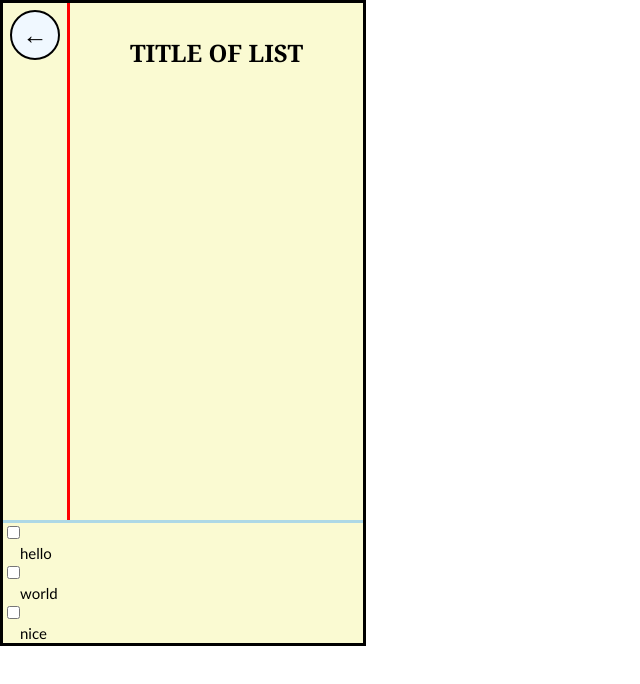
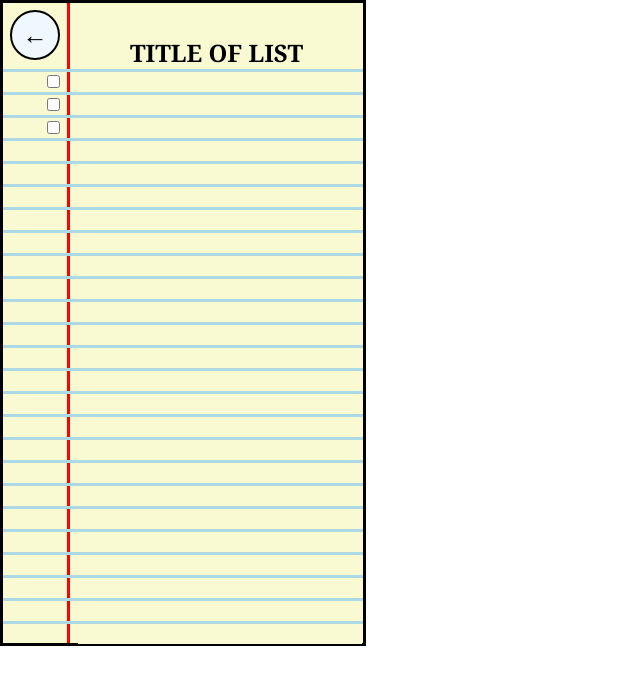
Before and after one commit to cvaldovinos/cs124-lab2, a React (Create React App) app in the folder listapp-react/: page / in a window 1280 px wide. Shown: the top 684 px of the page, without its empty margins (0-640 px from the left). Built offline with nearby package versions, Linux system fonts and the light colour scheme.

Commit message:
Implementing basic list structure, data editing

```diff
--- a/listapp-react/src/App.js
+++ b/listapp-react/src/App.js
@@ -1,85 +1,153 @@
 import './App.css';
 import './Lab1EmptyList.css';
 import LineList from './LineList.js';
-function App(props) {
+import {useState} from 'react';
+
+let initialData = [
+    {
+        key: 0,
+        value: "hello",
+        checked: "false",
+    },
+    {
+        key: 1,
+        value: "world",
+        checked: "false",
+    },
+    {
+        key: 2,
+        value: "nice",
+        checked: "false",
+    },
+    {
+        key: 3,
+        value: "",
+        checked: "false",
+    },
+    {
+        key: 4,
+        value: "",
+        checked: "false",
+    },
+    {
+        key: 5,
+        value: "",
+        checked: "false",
+    },
+    {
+        key: 6,
+        value: "",
+        checked: "false",
+    },
+    {
+        key: 7,
+        value: "",
+        checked: "false",
+    },
+    {
+        key: 8,
+        value: "",
+        checked: "false",
+    },
+    {
+        key: 9,
+        value: "",
+        checked: "false",
+    },
+    {
+        key: 10,
+        value: "",
+        checked: "false",
+    },
+    {
+        key: 11,
+        value: "",
+        checked: "false",
+    },
+    {
+        key: 12,
+        value: "",
+        checked: "false",
+    },
+    {
+        key: 13,
+        value: "",
+        checked: "false",
+    },
+    {
+        key: 14,
+        value: "",
+        checked: "false",
+    },
+    {
+        key: 15,
+        value: "",
+        checked: "false",
+    },
+    {
+        key: 16,
+        value: "",
+        checked: "false",
+    },
+    {
+        key: 17,
+        value: "",
+        checked: "false",
+    },
+    {
+        key: 18,
+        value: "",
+        checked: "false",
+    },
+    {
+        key: 19,
+        value: "",
+        checked: "false",
+    },
+    {
+        key: 20,
+        value: "",
+        checked: "false",
+    },
+    {
+        key: 21,
+        value: "",
+        checked: "false",
+    },
+    {
+        key: 22,
+        value: "",
+        checked: "false",
+    },
+    {
+        key: 23,
+        value: "",
+        checked: "false",
+    },
+    {
+        key: 24,
+        value: "",
+        checked: "false",
+    },
+
+
+];
+
+function App() {
+    const [list, setList] = useState(initialData);
+    function handleLineChange(lineId,value){
+        return (
+            setList(list.map(
+                p => p.key === lineId ? {...p, value:value} : p))
+                // p => p.key === lineId ? console.log('test') : p))
+        );
+    }
   return (
       <div id="container">
         <div id="button-div"><button class="back-button">&larr;</button></div>
         <div id="title"><h2>TITLE OF LIST</h2></div>
-          <LineList listData = {props.initialData}/>
-
-      {/*  <div class="all-lines" id="line1">*/}
-      {/*    <div class="checkboxes"><input type="checkbox" id="checkbox1"/></div>*/}
-      {/*    <div><input type="text" class="textboxes" id="textbox1" value="Tap to Add Note"/><br/></div>*/}
-      {/*  </div>*/}
-      {/*  <div class="all-lines" id="line2">*/}
-      {/*    <div class="checkboxes"><input type="checkbox" id="checkbox2"/></div>*/}
-      {/*    <div><input type="text" class="textboxes" id="textbox2" value="Buy Grisham book, John 2"/><br/></div>*/}
-      {/*  </div>*/}
-      {/*  <div class="all-lines" id="line3">*/}
-      {/*    <div class="checkboxes"><input type="checkbox" id="checkbox3"/></div>*/}
-      {/*    <div><input type="text" class="textboxes" id="textbox3" value="Buy Grisham book, John 3"/><br/></div>*/}
-      {/*  </div>*/}
-      {/*  <div class="all-lines" id="line4">*/}
-      {/*    <div class="checkboxes"><input type="checkbox" id="checkbox4"/></div>*/}
-      {/*    <div><input type="text" class="textboxes" id="textbox4" value="Buy Grisham book, John 4"/><br/></div>*/}
-      {/*  </div>*/}
-      {/*  <div class="all-lines" id="line5">*/}
-      {/*    <div class="checkboxes"><input type="checkbox" id="checkbox5"/></div>*/}
-      {/*    <div><input type="text" class="textboxes" id="textbox5" value="Buy Grisham book, John 5"/><br/></div>*/}
-      {/*  </div>*/}
-      {/*  <div class="all-lines" id="line6">*/}
-      {/*    <div class="checkboxes"><input type="checkbox" id="checkbox6"/></div>*/}
-      {/*    <div><input type="text" class="textboxes" id="textbox6" value="Buy Grisham book, John 6"/><br/></div>*/}
-      {/*  </div>*/}
-      {/*  <div class="all-lines" id="line7">*/}
-      {/*    <div class="checkboxes"><input type="checkbox" id="checkbox7"/></div>*/}
-      {/*    <div><input type="text" class="textboxes" id="textbox7" value="Buy Grisham book, John 7"/><br/></div>*/}
-      {/*  </div>*/}
-      {/*  <div class="all-lines" id="line8">*/}
-      {/*    <div class="checkboxes"><input type="checkbox" id="checkbox8"/></div>*/}
-      {/*    <div><input type="text" class="textboxes" id="textbox8" value="Buy Grisham book, John 8"/><br/></div>*/}
-      {/*  </div>*/}
-      {/*  <div class="all-lines" id="line9">*/}
-      {/*    <div class="checkboxes"><input type="checkbox" id="checkbox9"/></div>*/}
-      {/*    <div><input type="text" class="textboxes" id="textbox9" value="Buy Grisham book, John 9"/><br/></div>*/}
-      {/*  </div>*/}
-      {/*  <div class="all-lines" id="line10">*/}
-      {/*    <div class="checkboxes"><input type="checkbox" id="checkbox10"/></div>*/}
-      {/*    <div><input type="text" class="textboxes" id="textbox10" value="Buy Grisham book, John 10"/><br/></div>*/}
-      {/*  </div>*/}
-      {/*  <div class="all-lines" id="line11">*/}
-      {/*    <div class="checkboxes"><input type="checkbox" id="checkbox11"/></div>*/}
-      {/*    <div><input type="text" class="textboxes" id="textbox11" value="Buy Grisham book, John 11"/><br/></div>*/}
-      {/*  </div>*/}
-      {/*  <div class="all-lines" id="line12">*/}
-      {/*    <div class="checkboxes"><input type="checkbox" id="checkbox12"/></div>*/}
-      {/*    <div><input type="text" class="textboxes" id="textbox12" value="Buy Grisham book, John 12"/><br/></div>*/}
-      {/*  </div>*/}
-      {/*  <div class="all-lines" id="line13">*/}
-      {/*    <div class="checkboxes"><input type="checkbox" id="checkbox13"/></div>*/}
-      {/*    <div><input type="text" class="textboxes" id="textbox13" value="Buy Grisham book, John 13"/><br/></div>*/}
-      {/*  </div>*/}
-      {/*  <div class="all-lines" id="line14">*/}
-      {/*    <div class="checkboxes"><input type="checkbox" id="checkbox14"/></div>*/}
-      {/*    <div><input type="text" class="textboxes" id="textbox14" value="Buy Grisham book, John 14"/><br/></div>*/}
-      {/*  </div>*/}
-      {/*  <div class="all-lines" id="line15">*/}
-      {/*    <div class="checkboxes"><input type="checkbox" id="checkbox15"/></div>*/}
-      {/*    <div><input type="text" class="textboxes" id="textbox15" value="Buy Grisham book, John 15"/><br/></div>*/}
-      {/*  </div>*/}
-      {/*  <div class="all-lines" id="line16">*/}
-      {/*    <div class="checkboxes"><input type="checkbox" id="checkbox16"/></div>*/}
-      {/*    <div><input type="text" class="textboxes" id="textbox16" value="Buy Grisham book, John 16"/><br/></div>*/}
-      {/*  </div>*/}
-      {/*  <div class="all-lines" id="line17">*/}
-      {/*    <div class="checkboxes"><input type="checkbox" id="checkbox17"/></div>*/}
-      {/*    <div><input type="text" class="textboxes" id="textbox17" value="Buy Grisham book, John 17"/><br/></div>*/}
-      {/*  </div>*/}
-      {/*  <div class="all-lines" id="line18">*/}
-      {/*    <div class="checkboxes"><input type="checkbox" id="checkbox18"/></div>*/}
-      {/*    <div><input type="text" class="textboxes" id="textbox18" value="Buy Grisham book, John 18"/><br/></div>*/}
-      {/*  </div>*/}
+          <LineList listData = {initialData}
+                     onLineChangeField={handleLineChange}/>
       </div>
   );
 }
--- a/listapp-react/src/Lab1EmptyList.css
+++ b/listapp-react/src/Lab1EmptyList.css
@@ -4,12 +4,28 @@
     border-style: solid;
     display: grid;
     grid-template-columns: auto 1fr;
-    grid-template-rows: 64px 1fr 1fr 1fr 1fr 1fr 1fr 1fr 1fr 1fr 1fr 1fr 1fr 1fr 1fr 1fr 1fr 1fr;
+    grid-template-rows: 50px 1fr;
     background: lightgoldenrodyellow;
 }
 
-H2 {
+h2 {
     font-family: Georgia;
+}
+
+.emptyCheckbox {
+    visibility: hidden;
+}
+
+ul {
+    margin-left: -40px;
+    position: absolute;
+    /*left: 50px;*/
+    grid-column: 1/span 2
+}
+
+li {
+    padding-left: 40px;
+    margin-right: -129px;
 }
 
 .linespan {
@@ -58,7 +74,7 @@ H2 {
     border-style: none;
     font-size: 15px;
     margin-left: 15px;
-    width: 270px;
+    width: 280px;
     background: lightgoldenrodyellow;
     font-family: "Trebuchet MS";
 }
@@ -69,7 +85,6 @@ H2 {
     padding-right: 130px;
     border-top: solid lightblue;
     margin: 0;
-    grid-column: 1/span 2;
 }
 
 #line1 {
--- a/listapp-react/src/Line.js
+++ b/listapp-react/src/Line.js
@@ -1,11 +1,38 @@
 import "./Line.css";
 import "./Lab1EmptyList.css";
+import LineField from './LineField.js';
 
 function Line(props) {
+    function emptyCheck(props) {
+        return (
+            props.value !== ""
+        );
+    }
+    function lineLogic(props) {
+        if (emptyCheck(props)) {
+            return (<li>
+                        <input className={"checkboxes"}
+                               type={"checkbox"}>
+                        </input>
+                        <LineField onLineChangeField={props.onLineChangeField}/>
+                    </li>);
+        }
+        else {
+            return (<li>
+                        <input className={"emptyCheckbox"}
+                               type={"checkbox"}>
+                        </input>
+                        <input className={"textboxes"}
+                               disabled={true}
+                               type={"text"}
+                               value={props.value}>
+                        </input>
+                    </li>);
+        }
+    }
 return (
-    <div>
-        <div><input className={"checkboxes"} type={"checkbox"}></input></div>
-        <div><input className={"textboxes"} type={"text"} value={props.value}></input><br/></div>
+    <div className={"all-lines"}>
+        {lineLogic(props)}
     </div>
 )
 }
--- /dev/null
+++ b/listapp-react/src/LineField.js
@@ -0,0 +1,17 @@
+import "./LineField.css";
+import "./Lab1EmptyList.css";
+
+function LineField(props) {
+ return (
+     <input className={"textboxes"}
+            type={"text"}
+            onClick={(e) => e.stopPropagation()}
+            onChange={
+                (e) => props.onLineChangeField(props.key, e.target.value)
+            }
+            value={props.value}>
+     </input>
+ )
+}
+
+export default LineField;
--- a/listapp-react/src/LineList.js
+++ b/listapp-react/src/LineList.js
@@ -1,18 +1,27 @@
 import './LineList.css';
 import Line from './Line.js';
+import {useState} from 'react';
 
 function LineList(props) {
+    const [tapLine, setTapLine] = useState([0]);
+
+    function handleTapLine(props) {
+        setTapLine(props);
+    }
+
     return(
-        <div className={"all-lines"}>
-        {props.listData.map(data =>
-        <Line key={data.key}
-              value={data.value}/>)}
+        <div>
+            <ul type={"none"}>
+        {props.listData.map((data,index) =>
+        <Line position={index}
+              key={data.key}
+              value={data.value}
+              onTap={setTapLine}
+              onLineChangeField={props.onLineChangeField}/>)}
+            </ul>
         </div>
     )
 
 }
 
-
-
-
 export default LineList;
--- a/listapp-react/src/index.js
+++ b/listapp-react/src/index.js
@@ -4,28 +4,9 @@ import './index.css';
 import App from './App';
 import reportWebVitals from './reportWebVitals';
 
-let initialData = [
-    {
-        key: 0,
-        value: "hello",
-        checked: "false",
-    },
-    {
-        key: 1,
-        value: "world",
-        checked: "false",
-    },
-    {
-        key: 2,
-        value: "nice",
-        checked: "false",
-    }
-
-];
-
 ReactDOM.render(
   <React.StrictMode>
-    <App initialData = {initialData}/>
+    <App/>
   </React.StrictMode>,
   document.getElementById('root')
 );
```
Also changed, not shown: listapp-react/src/LineField.css (added).
